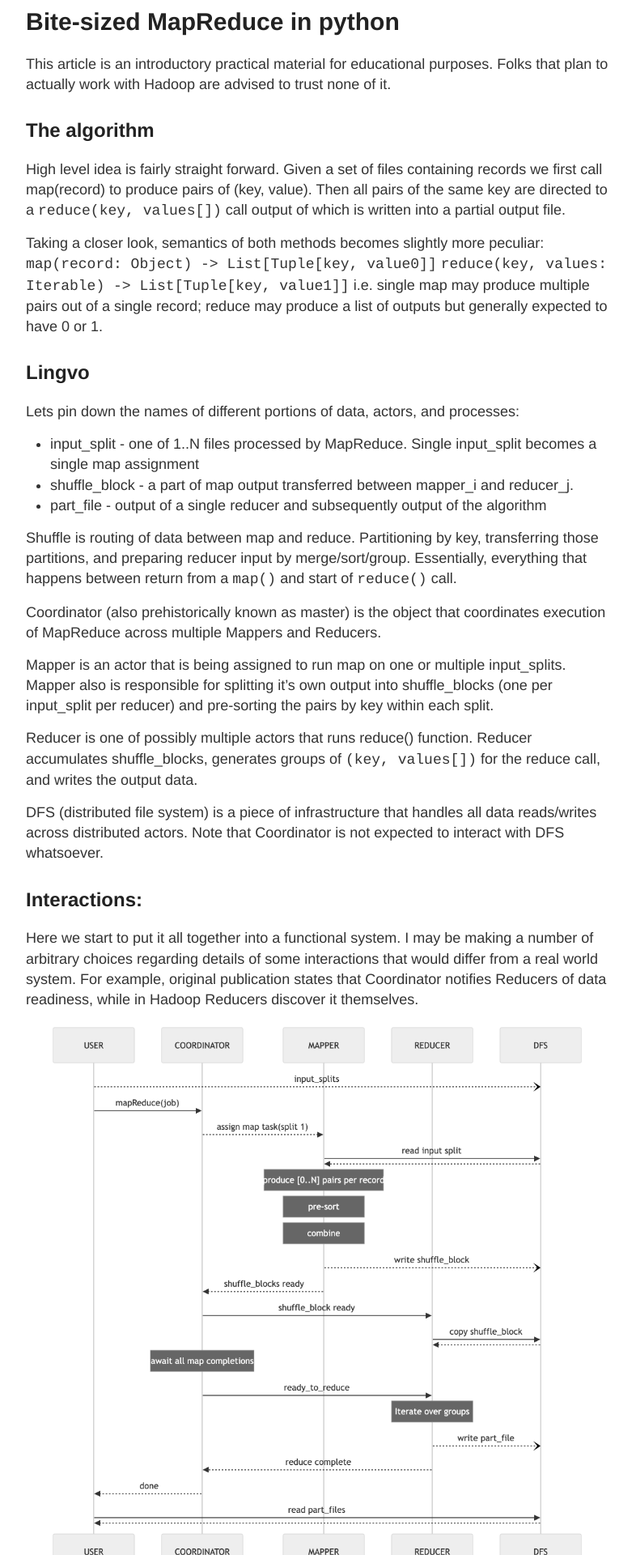
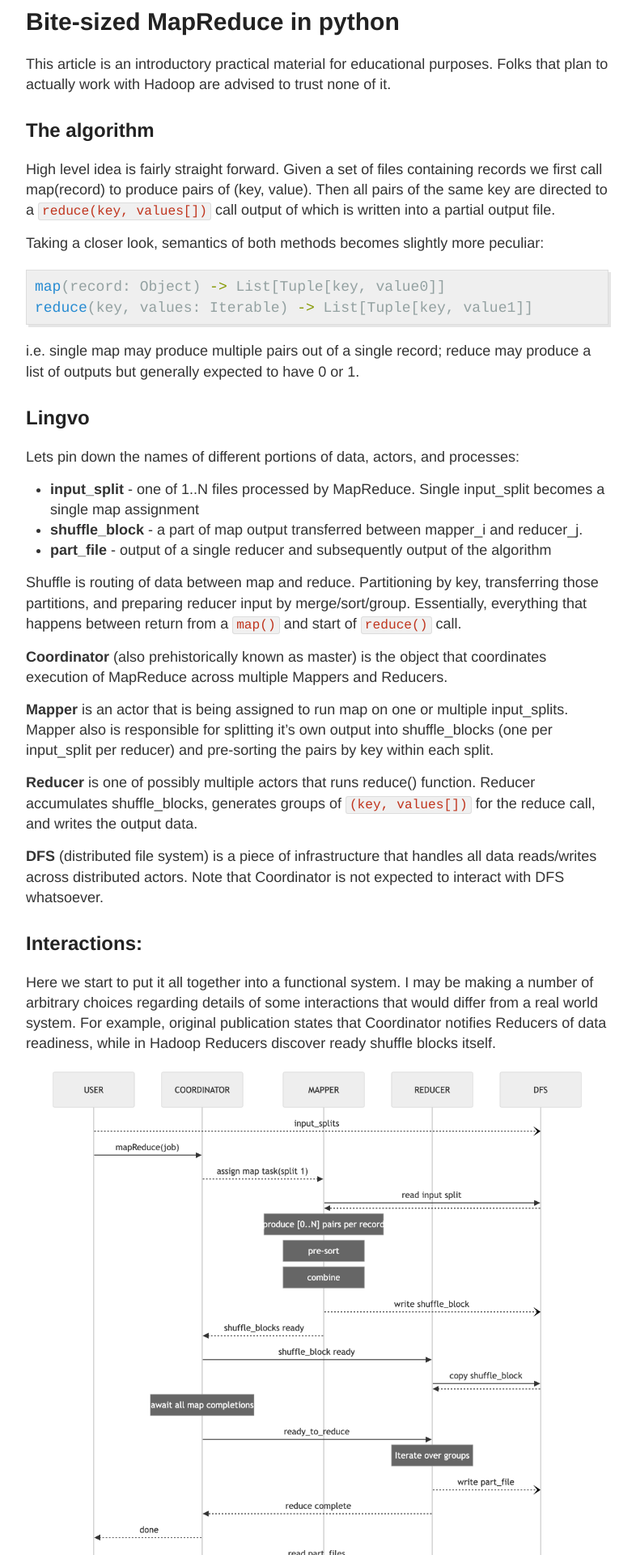
Before and after one commit to yselivonchyk/yselivonchyk.github.io, a Jekyll site: the page built from _posts/2026-04-21-MapReduce.md, in a window 1280 px wide. Shown: the part 332-2252 px from the top of the page at 81% size, without its empty margins (248-1034 px from the left). Built offline with Jekyll 4.4.1, drawn with Linux system fonts in a browser that asks for light colours; our own code applies the rules of GitHub Pages for plain Markdown files; some of the changed text lies outside the part shown.

Commit message:
formating

````diff
--- a/_posts/2026-04-21-MapReduce.md
+++ b/_posts/2026-04-21-MapReduce.md
@@ -9,30 +9,34 @@ This article is an introductory practical material for educational purposes. Fol
 High level idea is fairly straight forward. Given a set of files containing records we first call map(record) to produce pairs of (key, value). Then all pairs of the same key are directed to a `reduce(key, values[])` call output of which is written into a partial output file.
 
 Taking a closer look, semantics of both methods becomes slightly more peculiar:
-`map(record: Object) -> List[Tuple[key, value0]]`
-`reduce(key, values: Iterable) -> List[Tuple[key, value1]]`
+
+```python
+map(record: Object) -> List[Tuple[key, value0]]
+reduce(key, values: Iterable) -> List[Tuple[key, value1]]
+```
+
 i.e. single map may produce multiple pairs out of a single record; reduce may produce a list of outputs but generally expected to have 0 or 1.
 
 ## Lingvo
 
 Lets pin down the names of different portions of data, actors, and processes:
-- input_split - one of 1..N files processed by MapReduce. Single input_split becomes a single map assignment
-- shuffle_block - a part of map output transferred between mapper_i and reducer_j.
-- part_file - output of a single reducer and subsequently output of the algorithm
+- **input_split** - one of 1..N files processed by MapReduce. Single input_split becomes a single map assignment
+- **shuffle_block** - a part of map output transferred between mapper_i and reducer_j.
+- **part_file** - output of a single reducer and subsequently output of the algorithm
 
 Shuffle is routing of data between map and reduce. Partitioning by key, transferring those partitions, and preparing reducer input by merge/sort/group. Essentially, everything that happens between return from a `map()` and start of `reduce()` call.
 
-Coordinator (also prehistorically known as master) is the object that coordinates execution of MapReduce across multiple Mappers and Reducers.
+**Coordinator** (also prehistorically known as master) is the object that coordinates execution of MapReduce across multiple Mappers and Reducers.
 
-Mapper is an actor that is being assigned to run map on one or multiple input_splits. Mapper also is responsible for splitting it's own output into shuffle_blocks (one per input_split per reducer) and pre-sorting the pairs by key within each split.
+**Mapper** is an actor that is being assigned to run map on one or multiple input_splits. Mapper also is responsible for splitting it's own output into shuffle_blocks (one per input_split per reducer) and pre-sorting the pairs by key within each split.
 
-Reducer is one of possibly multiple actors that runs reduce() function. Reducer accumulates shuffle_blocks, generates groups of `(key, values[])` for the reduce call, and writes the output data.
+**Reducer** is one of possibly multiple actors that runs reduce() function. Reducer accumulates shuffle_blocks, generates groups of `(key, values[])` for the reduce call, and writes the output data.
 
-DFS (distributed file system) is a piece of infrastructure that handles all data reads/writes across distributed actors. Note that Coordinator is not expected to interact with DFS whatsoever.
+**DFS** (distributed file system) is a piece of infrastructure that handles all data reads/writes across distributed actors. Note that Coordinator is not expected to interact with DFS whatsoever.
 
 ## Interactions:
 
-Here we start to put it all together into a functional system. I may be making a number of arbitrary choices regarding details of some interactions that would differ from a real world system. For example, original publication states that Coordinator notifies Reducers of data readiness, while in Hadoop Reducers discover it themselves.
+Here we start to put it all together into a functional system. I may be making a number of arbitrary choices regarding details of some interactions that would differ from a real world system. For example, original publication states that Coordinator notifies Reducers of data readiness, while in Hadoop Reducers discover ready shuffle blocks itself.
 
 ![MapReduce interactions](/images/mapReduce.png)
 
@@ -41,6 +45,7 @@ Here we start to put it all together into a functional system. I may be making a
    - `->` Call mapReduce(job) on Coordinator
    - `<-` Await done from Coordinator
    - `->` Read part_files from DFS
+
 2. Coordinator:
    - `->` Assign map task(input_split) to Mapper
    - `<-` Await shuffle_blocks ready from Mapper
@@ -49,12 +54,14 @@ Here we start to put it all together into a functional system. I may be making a
    - `->` Send ready_to_reduce to Reducer
    - `<-` Await reduce complete from Reducer
    - `->` Notify User done
+
 3. Mapper:
    - `<-` Await map task assignment from Coordinator
    - `->` Read input_split from DFS
    - `[]` Produce [0..N] pairs per record; pre-sort; combine
    - `->` Write shuffle_block to DFS
    - `->` Notify Coordinator shuffle_blocks ready
+
 4. Reducer:
    - `<-` Await shuffle_block ready from Coordinator
    - `->` Copy shuffle_block from DFS
@@ -62,6 +69,7 @@ Here we start to put it all together into a functional system. I may be making a
    - `[]` Iterate over groups; call reduce()
    - `->` Write part_file to DFS
    - `->` Notify Coordinator reduce complete
+
 5. DFS:
    - Store/serve input_splits
    - Store/serve shuffle_blocks
--- a/_sass/_highlights.scss
+++ b/_sass/_highlights.scss
@@ -10,8 +10,31 @@
   overflow: scroll;
 }
 
+pre.highlight {
+  background-color: transparent;
+  border: none;
+  box-shadow: none;
+  margin: 0;
+  padding: 0;
+  overflow: visible;
+}
+
 code {
   font-family:'Bitstream Vera Sans Mono','Courier', monospace;
+  background-color: #f0f0f0;
+  border: 1px solid #ddd;
+  border-radius: 3px;
+  padding: 1px 4px;
+  font-size: 0.9em;
+  color: #c0341d;
+}
+
+pre code {
+  background-color: transparent;
+  border: none;
+  padding: 0;
+  font-size: inherit;
+  color: inherit;
 }
 
 .highlight .c { color: #586E75 } /* Comment */
````
Also changed, not shown: other parts of _posts/2026-04-21-MapReduce.md (+2 -1 lines).
